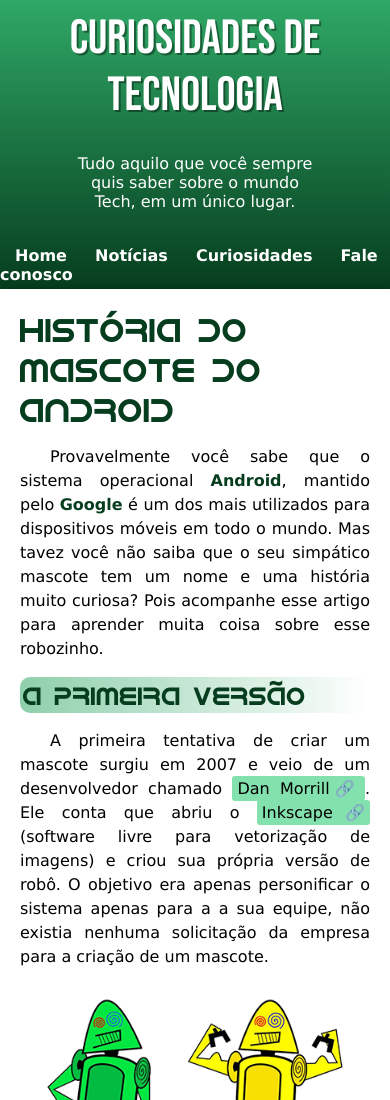
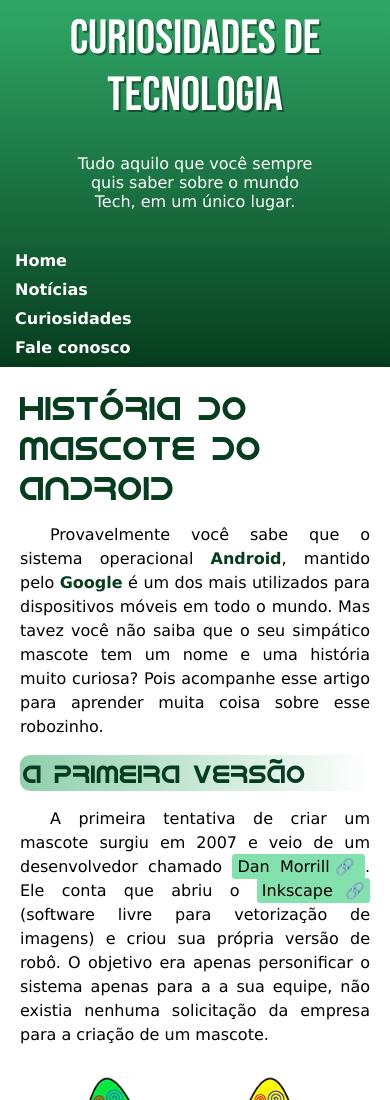
Before and after one commit to zschornack/projeto-android-, a plain HTML site: page index.html.html in a window 390 px wide. Shown: the top 1100 px of the page. Drawn offline with Linux system fonts and the light colour scheme.

Commit message:
Update desafio android.css

```diff
--- a/desafio android.css
+++ b/desafio android.css
@@ -3,6 +3,13 @@
 @font-face {
     font-family:'idroid';
     src: url(fonts/idroid.otf);
+}
+
+@media only screen and (max-width:500px){
+    nav a{
+        float: none;
+        display: block;
+    }
 }
 
 :root{
```
